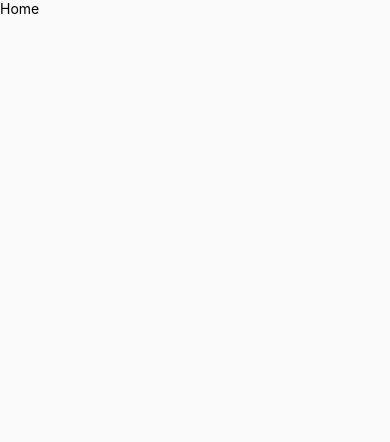
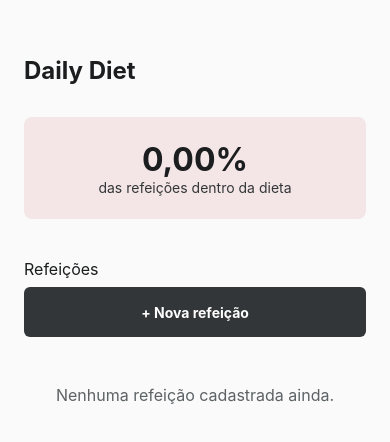
Before and after one commit to Dragoniana/daily-diet, a React Native app: screen /Home in a window 390 px wide. Shown: the top 442 px of the page. Built offline with nearby package versions, Linux system fonts and the light colour scheme.

Commit message:
Tela Home

```diff
--- a/src/screens/Home/index.tsx
+++ b/src/screens/Home/index.tsx
@@ -1,9 +1,147 @@
-import { Text, View } from 'react-native';
+import { useCallback, useState } from 'react';
+import { SectionList } from 'react-native';
+import { useFocusEffect, useNavigation } from '@react-navigation/native';
+import { NativeStackNavigationProp } from '@react-navigation/native-stack';
+
+import { Button } from '../../components/Button';
+import { MealCard } from '../../components/MealCard';
+import { getAllMeals } from '../../storage/mealsStorage';
+import { Meal } from '../../types/meal';
+import { AppRoutesParamList } from '../../routes/app.routes';
+
+import {
+  Container,
+  Header,
+  Logo,
+  PercentCard,
+  PercentTitle,
+  PercentSubtitle,
+  Content,
+  NewMealTitle,
+  SectionTitle,
+  EmptyText,
+} from './styles';
+
+type NavigationProps = NativeStackNavigationProp<AppRoutesParamList>;
+
+type MealSection = {
+  title: string;
+  data: Meal[];
+};
 
 export function Home() {
+  const [meals, setMeals] = useState<Meal[]>([]);
+  const navigation = useNavigation<NavigationProps>();
+
+  function parseDate(date: string) {
+    const [day, month, year] = date.split('/').map(Number);
+    return new Date(year, month - 1, day).getTime();
+  }
+
+  function parseTime(time: string) {
+    const [hour, minute] = time.split(':').map(Number);
+    return hour * 60 + minute;
+  }
+
+  function getSections(): MealSection[] {
+    const groupedMeals = meals.reduce<Record<string, Meal[]>>((acc, meal) => {
+      if (!acc[meal.date]) {
+        acc[meal.date] = [];
+      }
+
+      acc[meal.date].push(meal);
+
+      return acc;
+    }, {});
+
+    return Object.keys(groupedMeals)
+      .sort((a, b) => parseDate(b) - parseDate(a))
+      .map((date) => ({
+        title: date,
+        data: groupedMeals[date].sort(
+          (a, b) => parseTime(b.time) - parseTime(a.time)
+        ),
+      }));
+  }
+
+  function getDietPercentage() {
+    if (meals.length === 0) {
+      return 0;
+    }
+
+    const mealsOnDiet = meals.filter((meal) => meal.isOnDiet).length;
+
+    return (mealsOnDiet / meals.length) * 100;
+  }
+
+  async function loadMeals() {
+    const storedMeals = await getAllMeals();
+    setMeals(storedMeals);
+  }
+
+  function handleOpenStatistics() {
+    navigation.navigate('Statistics');
+  }
+
+  function handleCreateMeal() {
+    navigation.navigate('MealForm');
+  }
+
+  function handleOpenMealDetails(mealId: string) {
+    navigation.navigate('MealDetails', { mealId });
+  }
+
+  useFocusEffect(
+    useCallback(() => {
+      loadMeals();
+    }, [])
+  );
+
+  const percentage = getDietPercentage();
+  const sections = getSections();
+
   return (
-    <View>
-      <Text>Home</Text>
-    </View>
+    <Container>
+      <Header>
+        <Logo>Daily Diet</Logo>
+      </Header>
+
+      <PercentCard
+        activeOpacity={0.7}
+        isOnDiet={percentage >= 50}
+        onPress={handleOpenStatistics}
+      >
+        <PercentTitle>{percentage.toFixed(2).replace('.', ',')}%</PercentTitle>
+        <PercentSubtitle>das refeições dentro da dieta</PercentSubtitle>
+      </PercentCard>
+
+      <Content>
+        <NewMealTitle>Refeições</NewMealTitle>
+
+        <Button title="+ Nova refeição" onPress={handleCreateMeal} />
+
+        <SectionList
+          sections={sections}
+          keyExtractor={(item) => item.id}
+          renderItem={({ item }) => (
+            <MealCard
+              meal={item}
+              onPress={() => handleOpenMealDetails(item.id)}
+            />
+          )}
+          renderSectionHeader={({ section }) => (
+            <SectionTitle>{section.title}</SectionTitle>
+          )}
+          ListEmptyComponent={
+            <EmptyText>Nenhuma refeição cadastrada ainda.</EmptyText>
+          }
+          contentContainerStyle={{
+            paddingBottom: 32,
+            flexGrow: 1,
+          }}
+          showsVerticalScrollIndicator={false}
+        />
+      </Content>
+    </Container>
   );
 }
--- /dev/null
+++ b/src/screens/Home/styles.ts
@@ -0,0 +1,82 @@
+import styled from 'styled-components/native';
+
+type PercentCardStyleProps = {
+  isOnDiet: boolean;
+};
+
+export const Container = styled.View`
+  flex: 1;
+  background-color: ${({ theme }) => theme.colors.gray_700};
+  padding: 56px 24px 0;
+`;
+
+export const Header = styled.View`
+  width: 100%;
+  margin-bottom: 32px;
+
+  flex-direction: row;
+  align-items: center;
+  justify-content: space-between;
+`;
+
+export const Logo = styled.Text`
+  font-size: ${({ theme }) => theme.font_size.xl}px;
+  font-weight: bold;
+  color: ${({ theme }) => theme.colors.gray_100};
+`;
+
+export const PercentCard = styled.TouchableOpacity<PercentCardStyleProps>`
+  width: 100%;
+  height: 102px;
+
+  border-radius: 8px;
+
+  align-items: center;
+  justify-content: center;
+
+  margin-bottom: 40px;
+
+  background-color: ${({ theme, isOnDiet }) =>
+    isOnDiet ? theme.colors.green_light : theme.colors.red_light};
+`;
+
+export const PercentTitle = styled.Text`
+  font-size: ${({ theme }) => theme.font_size.xxl}px;
+  font-weight: bold;
+  color: ${({ theme }) => theme.colors.gray_100};
+`;
+
+export const PercentSubtitle = styled.Text`
+  font-size: ${({ theme }) => theme.font_size.sm}px;
+  color: ${({ theme }) => theme.colors.gray_200};
+`;
+
+export const Content = styled.View`
+  flex: 1;
+`;
+
+export const NewMealTitle = styled.Text`
+  font-size: ${({ theme }) => theme.font_size.md}px;
+  color: ${({ theme }) => theme.colors.gray_100};
+
+  margin-bottom: 8px;
+`;
+
+export const SectionTitle = styled.Text`
+  font-size: ${({ theme }) => theme.font_size.lg}px;
+  font-weight: bold;
+  color: ${({ theme }) => theme.colors.gray_100};
+
+  margin-top: 32px;
+  margin-bottom: 8px;
+`;
+
+export const EmptyText = styled.Text`
+  flex: 1;
+
+  text-align: center;
+  margin-top: 48px;
+
+  font-size: ${({ theme }) => theme.font_size.md}px;
+  color: ${({ theme }) => theme.colors.gray_300};
+`;
```
